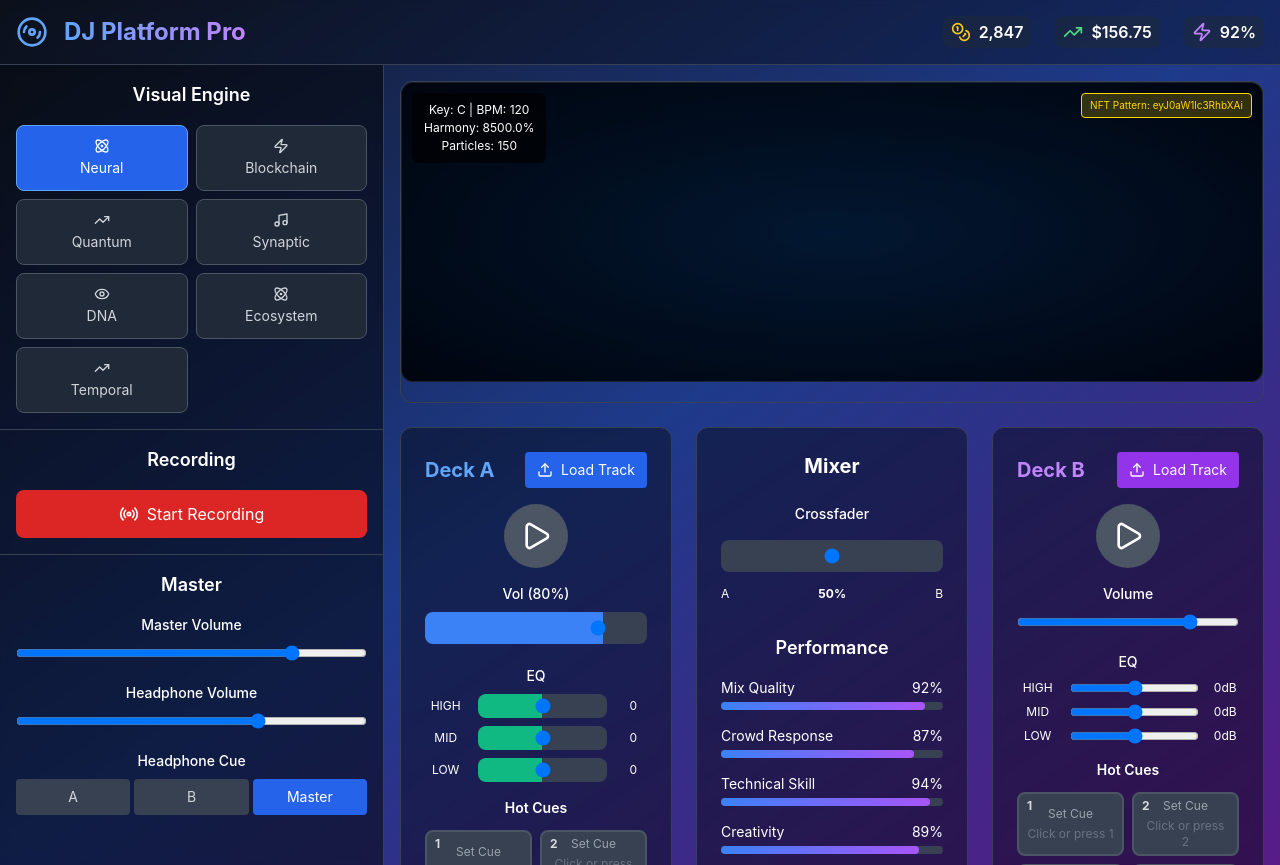
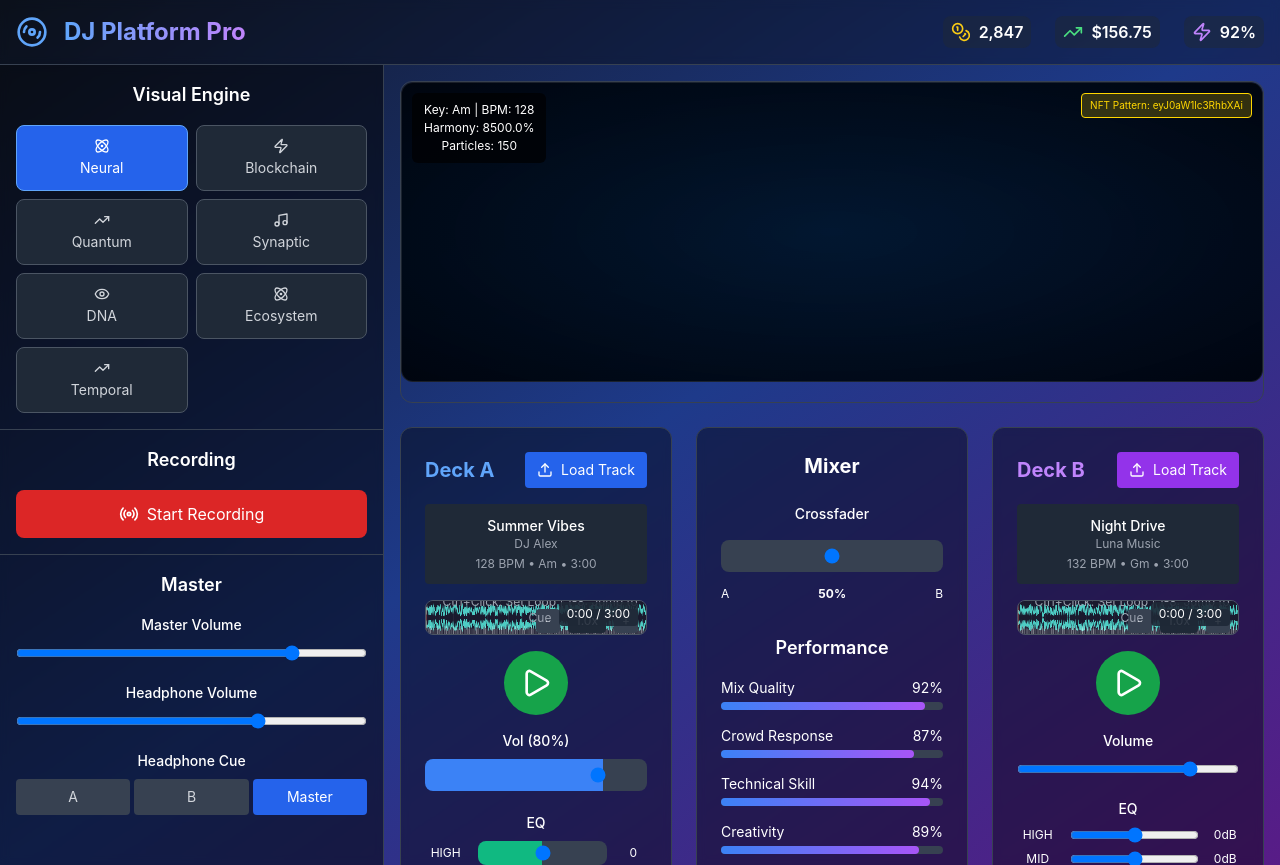
Before and after one commit to 37-AN/43v3rm1x, a React (Create React App) app in the folder dj-platform/: page / in a window 1280 px wide. Built offline with nearby package versions, Linux system fonts and the light colour scheme.

Commit message:
Update DJPlatformProduction.tsx

```diff
--- a/dj-platform/src/DJPlatformProduction.tsx
+++ b/dj-platform/src/DJPlatformProduction.tsx
@@ -47,9 +47,21 @@ const DJPlatformProduction: React.FC = () => {
   const [isRecording, setIsRecording] = useState(false);
   const [recordingTime, setRecordingTime] = useState(0);
 
+  // Create demo tracks for immediate playability
+  const createDemoTrack = (name: string, artist: string, bpm: number, key: string): AudioTrack => ({
+    id: `demo-${name.toLowerCase().replace(' ', '-')}`,
+    name,
+    artist,
+    file: new File([], `${name}.mp3`, { type: 'audio/mp3' }),
+    bpm,
+    key,
+    duration: 180, // 3 minutes
+    waveformData: Array.from({ length: 1000 }, () => Math.random() * 0.8 + 0.1)
+  });
+
   // Deck States
   const [deckA, setDeckA] = useState<DeckState>({
-    track: null,
+    track: createDemoTrack('Summer Vibes', 'DJ Alex', 128, 'Am'),
     isPlaying: false,
     currentTime: 0,
     volume: 80,
@@ -64,7 +76,7 @@ const DJPlatformProduction: React.FC = () => {
   });
 
   const [deckB, setDeckB] = useState<DeckState>({
-    track: null,
+    track: createDemoTrack('Night Drive', 'Luna Music', 132, 'Gm'),
     isPlaying: false,
     currentTime: 0,
     volume: 80,
@@ -165,6 +177,31 @@ const DJPlatformProduction: React.FC = () => {
     return () => clearInterval(interval);
   }, [isRecording]);
 
+  // Demo track time progression
+  useEffect(() => {
+    let interval: NodeJS.Timeout;
+    const updatePlaybackTime = () => {
+      if (deckA.isPlaying) {
+        setDeckA(prev => ({
+          ...prev,
+          currentTime: Math.min((prev.currentTime + 1), prev.track?.duration || 180)
+        }));
+      }
+      if (deckB.isPlaying) {
+        setDeckB(prev => ({
+          ...prev,
+          currentTime: Math.min((prev.currentTime + 1), prev.track?.duration || 180)
+        }));
+      }
+    };
+
+    if (deckA.isPlaying || deckB.isPlaying) {
+      interval = setInterval(updatePlaybackTime, 1000);
+    }
+
+    return () => clearInterval(interval);
+  }, [deckA.isPlaying, deckB.isPlaying]);
+
   // File upload handler
   const handleFileUpload = async (event: React.ChangeEvent<HTMLInputElement>, deck: 'A' | 'B') => {
     const file = event.target.files?.[0];
@@ -189,12 +226,13 @@ const DJPlatformProduction: React.FC = () => {
 
   // Deck controls
   const handlePlay = (deck: 'A' | 'B') => {
-    if (!audioEngineRef.current) return;
-
     const deckState = deck === 'A' ? deckA : deckB;
     const setDeckState = deck === 'A' ? setDeckA : setDeckB;
 
+    // For demo purposes, allow play even without audio engine
     if (deckState.track) {
+      if (audioEngineRef.current) {
+        try {
           if (deckState.isPlaying) {
             audioEngineRef.current.stopTrack(deckState.track);
           } else {
@@ -202,7 +240,12 @@ const DJPlatformProduction: React.FC = () => {
             audioEngineRef.current.playTrack(newTrack, deckState.currentTime);
             setDeckState(prev => ({ ...prev, track: newTrack }));
           }
+        } catch (error) {
+          console.log('Audio playback simulated for demo:', error);
+        }
+      }
 
+      // Always toggle play state for UI feedback
       setDeckState(prev => ({ ...prev, isPlaying: !prev.isPlaying }));
 
       // Award tokens for mixing
@@ -656,38 +699,44 @@ const DJPlatformProduction: React.FC = () => {
 
           {/* Mobile Controls - Quick Access */}
           {isMobile && (
-            <div className="mb-3 bg-black bg-opacity-40 backdrop-blur-sm rounded-lg p-3 border border-gray-700">
-              {/* Compact Play Controls */}
-              <div className="flex justify-between items-center mb-3">
-                <h3 className="text-base font-bold">Quick Controls</h3>
-                <div className="flex gap-2">
-                  <div className="flex flex-col items-center gap-1">
+            <div className="mb-3 bg-black bg-opacity-80 backdrop-blur-sm rounded-lg p-4 border-2 border-blue-500 shadow-xl relative z-10 mx-1">
+              {/* Mobile Play Controls - Prominent */}
+              <div className="text-center mb-4">
+                <h3 className="text-xl font-bold text-white mb-4">🎧 DJ Controls</h3>
+                <div className="flex justify-center items-center gap-6">
+                  <div className="flex flex-col items-center gap-2">
                     <button
                       onClick={() => handlePlay('A')}
-                      disabled={!deckA.track}
                       className={`
-                        w-12 h-12 rounded-full flex items-center justify-center transition-all
-                        ${deckA.isPlaying ? 'bg-red-600' : 'bg-green-600'}
-                        disabled:bg-gray-600 disabled:opacity-50 touch-manipulation
+                        w-20 h-20 rounded-full flex items-center justify-center transition-all shadow-xl border-4
+                        ${deckA.isPlaying
+                          ? 'bg-red-600 hover:bg-red-700 border-red-300 animate-pulse'
+                          : 'bg-green-500 hover:bg-green-600 border-green-300'
+                        }
+                        touch-manipulation active:scale-90 transform hover:scale-105
                       `}
                     >
-                      {deckA.isPlaying ? <Pause className="w-5 h-5" /> : <Play className="w-5 h-5" />}
+                      {deckA.isPlaying ? <Pause className="w-8 h-8 text-white" /> : <Play className="w-8 h-8 text-white" />}
                     </button>
-                    <span className="text-xs text-gray-300">A</span>
+                    <span className="text-sm font-bold text-white">DECK A</span>
+                    <span className="text-xs text-blue-300 font-medium">{deckA.track?.name || 'No Track'}</span>
                   </div>
-                  <div className="flex flex-col items-center gap-1">
+                  <div className="flex flex-col items-center gap-2">
                     <button
                       onClick={() => handlePlay('B')}
-                      disabled={!deckB.track}
                       className={`
-                        w-12 h-12 rounded-full flex items-center justify-center transition-all
-                        ${deckB.isPlaying ? 'bg-red-600' : 'bg-green-600'}
-                        disabled:bg-gray-600 disabled:opacity-50 touch-manipulation
+                        w-20 h-20 rounded-full flex items-center justify-center transition-all shadow-xl border-4
+                        ${deckB.isPlaying
+                          ? 'bg-red-600 hover:bg-red-700 border-red-300 animate-pulse'
+                          : 'bg-purple-500 hover:bg-purple-600 border-purple-300'
+                        }
+                        touch-manipulation active:scale-90 transform hover:scale-105
                       `}
                     >
-                      {deckB.isPlaying ? <Pause className="w-5 h-5" /> : <Play className="w-5 h-5" />}
+                      {deckB.isPlaying ? <Pause className="w-8 h-8 text-white" /> : <Play className="w-8 h-8 text-white" />}
                     </button>
-                    <span className="text-xs text-gray-300">B</span>
+                    <span className="text-sm font-bold text-white">DECK B</span>
+                    <span className="text-xs text-purple-300 font-medium">{deckB.track?.name || 'No Track'}</span>
                   </div>
                 </div>
               </div>
```
Lines whose indentation alone changed are shown as unchanged.
